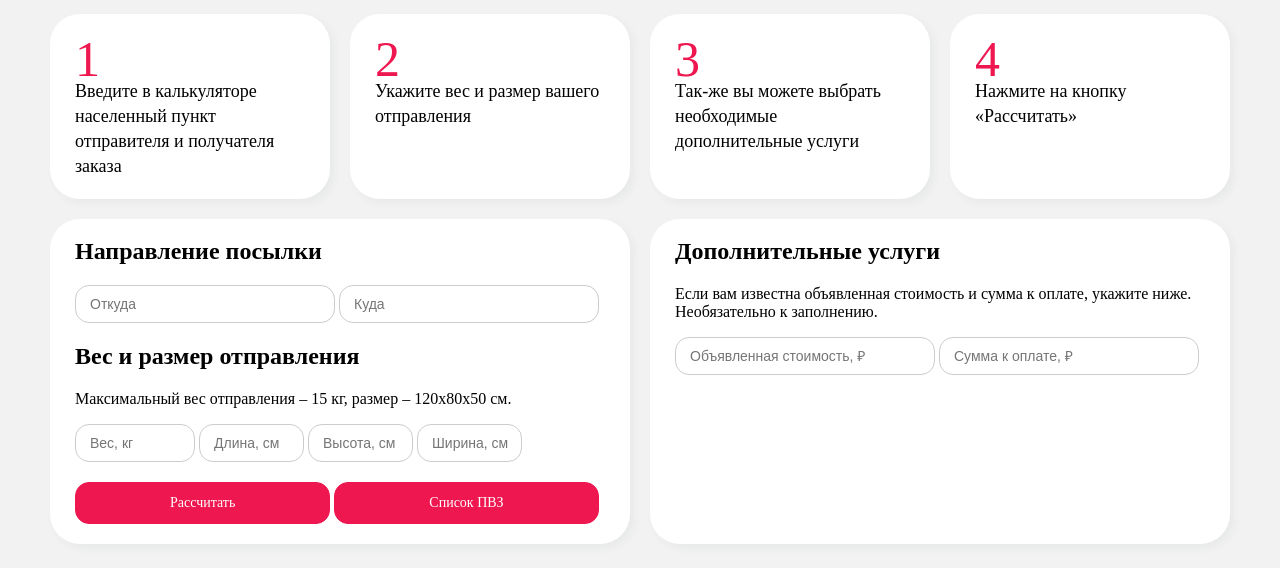
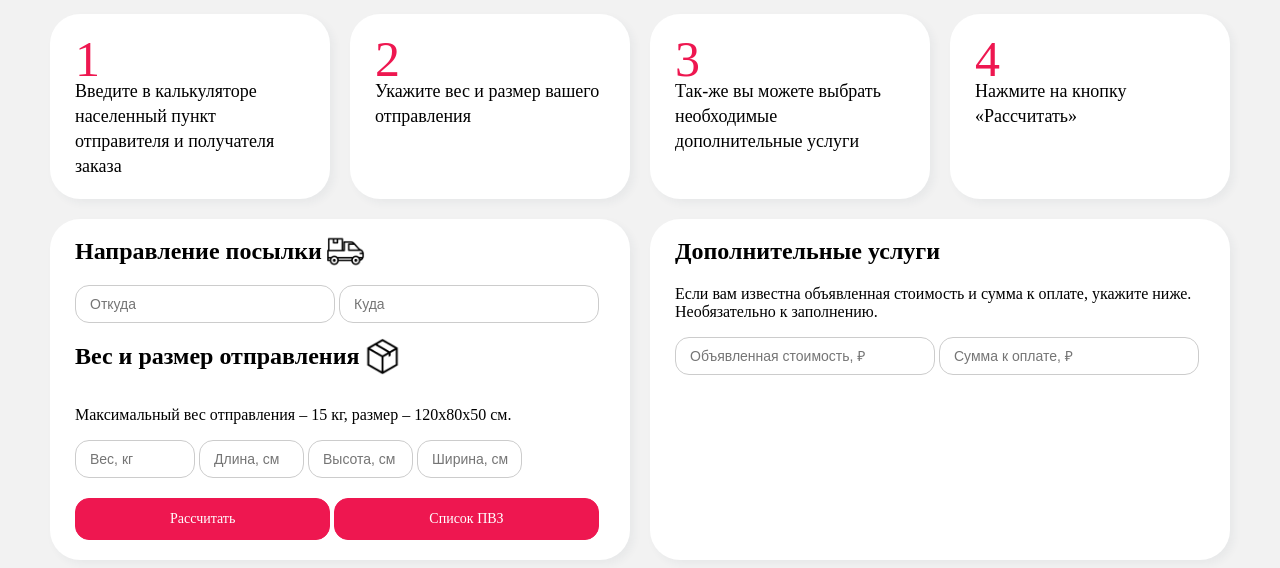
Before and after one commit to Maksongo/boxberry-calculator, a plain HTML site: page index.html in a window 1280 px wide. Shown: the part 238-806 px from the top of the page. Drawn offline with Linux system fonts and the light colour scheme; a web font is replaced by a local one.

Commit message:
icons for calculator

```diff
--- a/index.html
+++ b/index.html
@@ -66,10 +66,16 @@
 
     <div class="calc_container">
         <div class="calc_content">
-        <h2>Направление посылки</h1>
+        <div class="first_city_div">
+        <h2>Направление посылки</h2>
+        <img src="img/car.png" alt="">
+        </div>
         <input class="basic_input" type="text" id="firstCity" placeholder="Откуда">
         <input class="basic_input" type="text" placeholder="Куда">
+        <div class="box_options_div">
         <h2>Вес и размер отправления</h1>
+        <img src="img/box.png" alt="">
+        </div>
         <p>Максимальный вес отправления – 15 кг, размер – 120х80х50 см.</p>
         <input class="basic_input weight_input" type="text" placeholder="Вес, кг">
         <input class="basic_input gabarit_input" type="text" placeholder="Длина, см">
--- a/styles.css
+++ b/styles.css
@@ -84,6 +84,18 @@ body {
   grid-column-gap: 20px;
 }
 
+.first_city_div img,
+.box_options_div img {
+  width: 7%;
+}
+.first_city_div h2,
+.first_city_div img,
+.box_options_div h2,
+.box_options_div img {
+  display: inline-block;
+  vertical-align: middle;
+}
+
 .calc_content,
 .calc_dop_content {
   font-family: "Sofia Sans";
@@ -93,27 +105,25 @@ body {
   box-shadow: 4px 4px 8px 0px rgba(34, 60, 80, 0.05);
 }
 
-
 .basic_input {
   font-size: 14px;
   padding: 10px 10px 10px 14px;
   border-width: 1px;
-  border-color: #CCCCCC;
-  background-color: #FFFFFF;
+  border-color: #cccccc;
+  background-color: #ffffff;
   border-style: solid;
   border-radius: 14px;
   width: 260px;
 }
-
 
 .calcButton {
   background-color: #ee1750;
   border: 1px solid #ee1750;
   border-radius: 14px;
   box-sizing: border-box;
-  color: #FFFFFF;
+  color: #ffffff;
   cursor: pointer;
-  font-family:"Sofia Sans";
+  font-family: "Sofia Sans";
   font-size: 14px;
   line-height: 1.15;
   overflow: visible;
@@ -131,7 +141,7 @@ body {
 }
 
 .calcButton:disabled {
-  opacity: .5;
+  opacity: 0.5;
 }
 
 .calcButton:focus {
@@ -148,24 +158,22 @@ body {
   border-color: #99be33;
 }
 
-input:focus{
-  outline:none;
+input:focus {
+  outline: none;
   border-color: #99be33;
 }
 
-.weight_input{
+.weight_input {
   padding: 10px 0px 10px 14px;
-  width:120px;
+  width: 120px;
 }
 
-.gabarit_input{
+.gabarit_input {
   padding: 10px 0px 10px 14px;
-  width:105px;
+  width: 105px;
 }
 
-
-@keyframes
-show {
+@keyframes show {
   from {
     opacity: 0;
   }
@@ -174,9 +182,7 @@ show {
   }
 }
 
-
-@keyframes
-hide {
+@keyframes hide {
   from {
     opacity: 1;
   }
```
Also changed, not shown: img/box.png (added), img/car.png (added).
